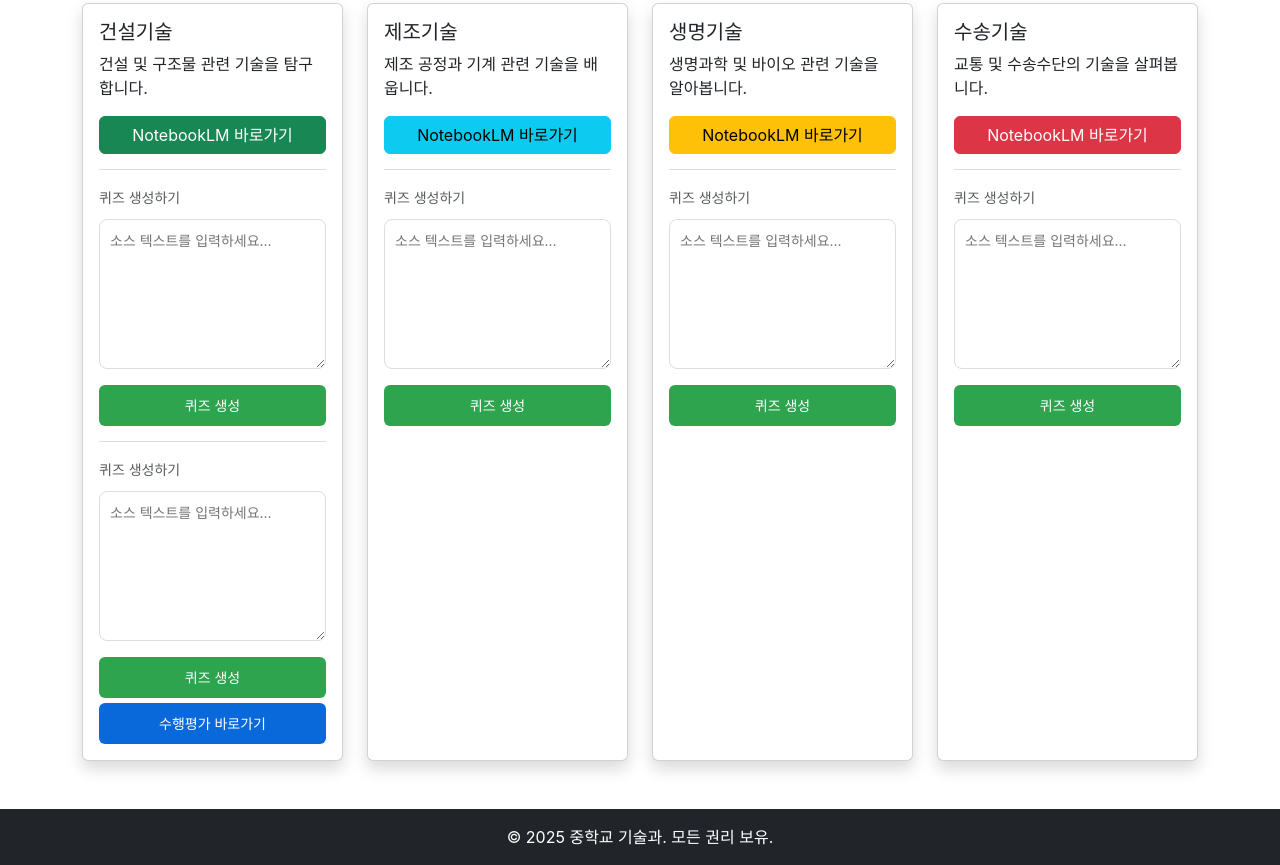
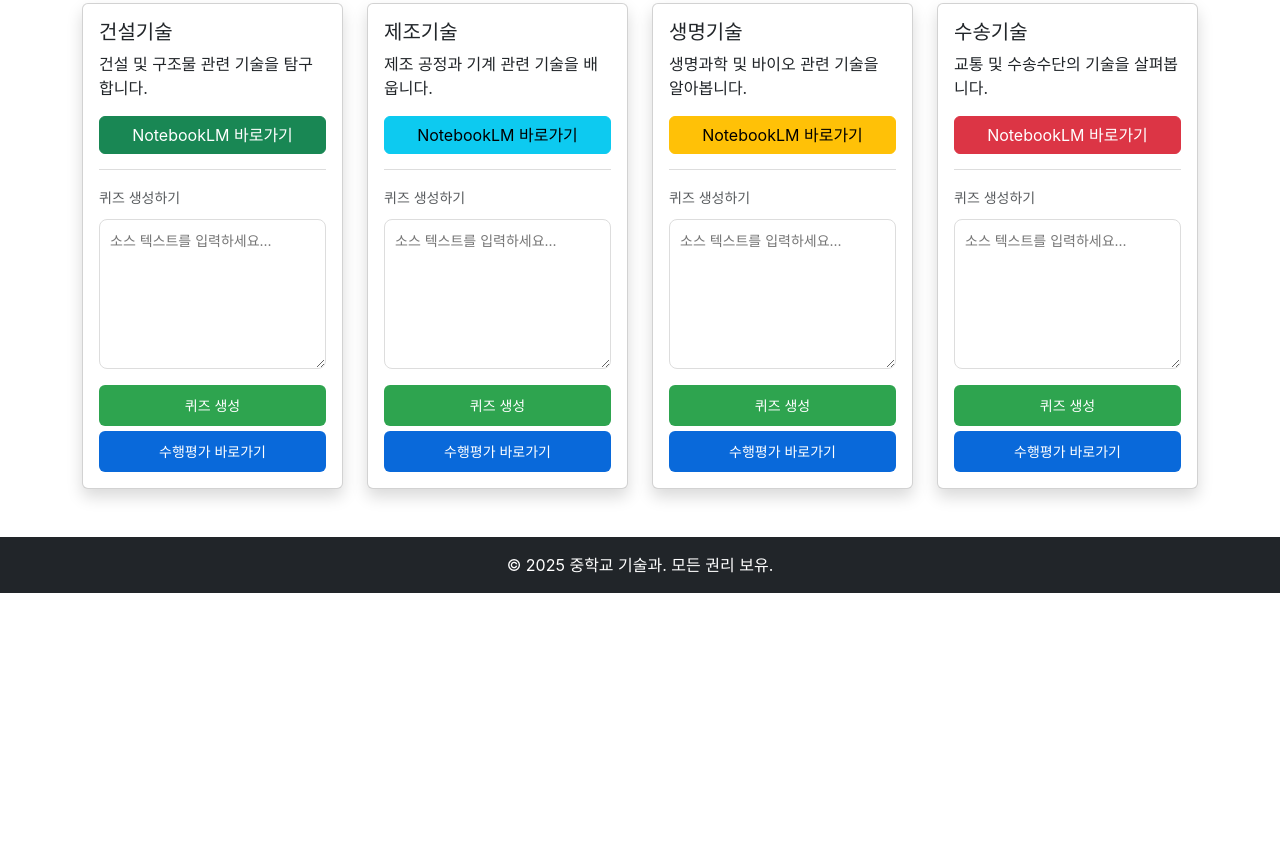
Before and after one commit to mrlonely7179-del/hwang_tech_class, a plain HTML site: page index.html in a window 1280 px wide. Shown: the part 361-1226 px from the top of the page. After the commit the page ends 954 px from the top, so only its background shows below. Drawn offline with nearby package versions, Linux system fonts and the light colour scheme.

Commit message:
Update index.html
수정_11_22_11_43

```diff
--- a/index.html
+++ b/index.html
@@ -11,6 +11,7 @@
     .quiz-section { margin-top: 15px; padding-top: 15px; border-top: 1px solid #ddd; }
     textarea { width: 100%; height: 150px; padding: 10px; border: 1px solid #ddd; border-radius: 8px; font-size: 14px; resize: vertical; margin-top: 10px; }
     .quiz-btn { background-color: #2ea44f; color: white; border: none; padding: 10px 20px; border-radius: 6px; font-size: 14px; cursor: pointer; margin-top: 10px; width: 100%; }
+    .performance-btn { background-color: #0969da; color: white; border: none; padding: 10px 20px; border-radius: 6px; font-size: 14px; cursor: pointer; margin-top: 5px; width: 100%; }
     .quiz-btn:disabled { background-color: #94d3a2; cursor: not-allowed; }
     .status { margin-top: 15px; padding: 12px; border-radius: 6px; display: none; font-size: 14px; }
     .success { background-color: #f0fff4; border: 1px solid #2ea44f; color: #1a7f37; }
@@ -46,19 +47,9 @@
               <small class="text-muted">퀴즈 생성하기</small>
               <textarea id="source1" placeholder="소스 텍스트를 입력하세요..."></textarea>
               <button class="quiz-btn" onclick="generateQuiz(1)">퀴즈 생성</button>
+              <button class="performance-btn" onclick="openPerformanceForm()">수행평가 바로가기</button>
               <div id="status1" class="status"></div>
             </div>
-            <div class="quiz-section">
-  <small class="text-muted">퀴즈 생성하기</small>
-  <textarea id="source1" placeholder="소스 텍스트를 입력하세요..."></textarea>
-  <button class="quiz-btn" onclick="generateQuiz(1)">퀴즈 생성</button>
-
-  <!-- 🔴 수행평가 버튼 추가 -->
-  <button class="quiz-btn" style="background-color: #0969da; margin-top: 5px;" onclick="openPerformanceForm()">수행평가 바로가기</button>
-
-  <div id="status1" class="status"></div>
-</div>
-
           </div>
         </div>
       </div>
@@ -75,6 +66,7 @@
               <small class="text-muted">퀴즈 생성하기</small>
               <textarea id="source2" placeholder="소스 텍스트를 입력하세요..."></textarea>
               <button class="quiz-btn" onclick="generateQuiz(2)">퀴즈 생성</button>
+              <button class="performance-btn" onclick="openPerformanceForm()">수행평가 바로가기</button>
               <div id="status2" class="status"></div>
             </div>
           </div>
@@ -93,6 +85,7 @@
               <small class="text-muted">퀴즈 생성하기</small>
               <textarea id="source3" placeholder="소스 텍스트를 입력하세요..."></textarea>
               <button class="quiz-btn" onclick="generateQuiz(3)">퀴즈 생성</button>
+              <button class="performance-btn" onclick="openPerformanceForm()">수행평가 바로가기</button>
               <div id="status3" class="status"></div>
             </div>
           </div>
@@ -111,6 +104,7 @@
               <small class="text-muted">퀴즈 생성하기</small>
               <textarea id="source4" placeholder="소스 텍스트를 입력하세요..."></textarea>
               <button class="quiz-btn" onclick="generateQuiz(4)">퀴즈 생성</button>
+              <button class="performance-btn" onclick="openPerformanceForm()">수행평가 바로가기</button>
               <div id="status4" class="status"></div>
             </div>
           </div>
@@ -128,8 +122,7 @@
   <script src="https://cdn.jsdelivr.net/npm/bootstrap@5.3.2/dist/js/bootstrap.bundle.min.js"></script>
 
   <script>
-    // 🔴 여기에 배포한 Google Apps Script URL을 넣으세요
-    const GAS_WEB_APP_URL = "https://script.google.com/macros/s/AKfycbxdcszoQOXugDZ7BM-_ZJTfFTMAjbd5umC_rvIZHrhBdaTJRAuX99ZtF-pJpq0wM0aM/exec";
+    const GAS_WEB_APP_URL = "https://script.google.com/macros/s/AKfycbzb0lqWQQgf6Hb4YqpnfrhDDdUUJKQaquTLd0Vg9k3hWc_YEZNm10N48VIK3zsH8Lti/exec";
 
     function generateQuiz(cardNumber) {
         const source = document.getElementById('source' + cardNumber).value;
@@ -141,12 +134,10 @@
             return;
         }
 
-        // UI 상태 변경
         btn.disabled = true;
         btn.innerText = "AI가 분석 중... ⏳";
         statusDiv.style.display = "none";
 
-        // Google Apps Script로 데이터 전송 (POST)
         fetch(GAS_WEB_APP_URL, {
             method: "POST",
             mode: "cors",
@@ -177,6 +168,7 @@
             statusDiv.innerText = "오류: " + error.message;
         });
     }
+
     function openPerformanceForm() {
       fetch(GAS_WEB_APP_URL, {
         method: "POST",
```
Lines whose indentation alone changed are shown as unchanged.
